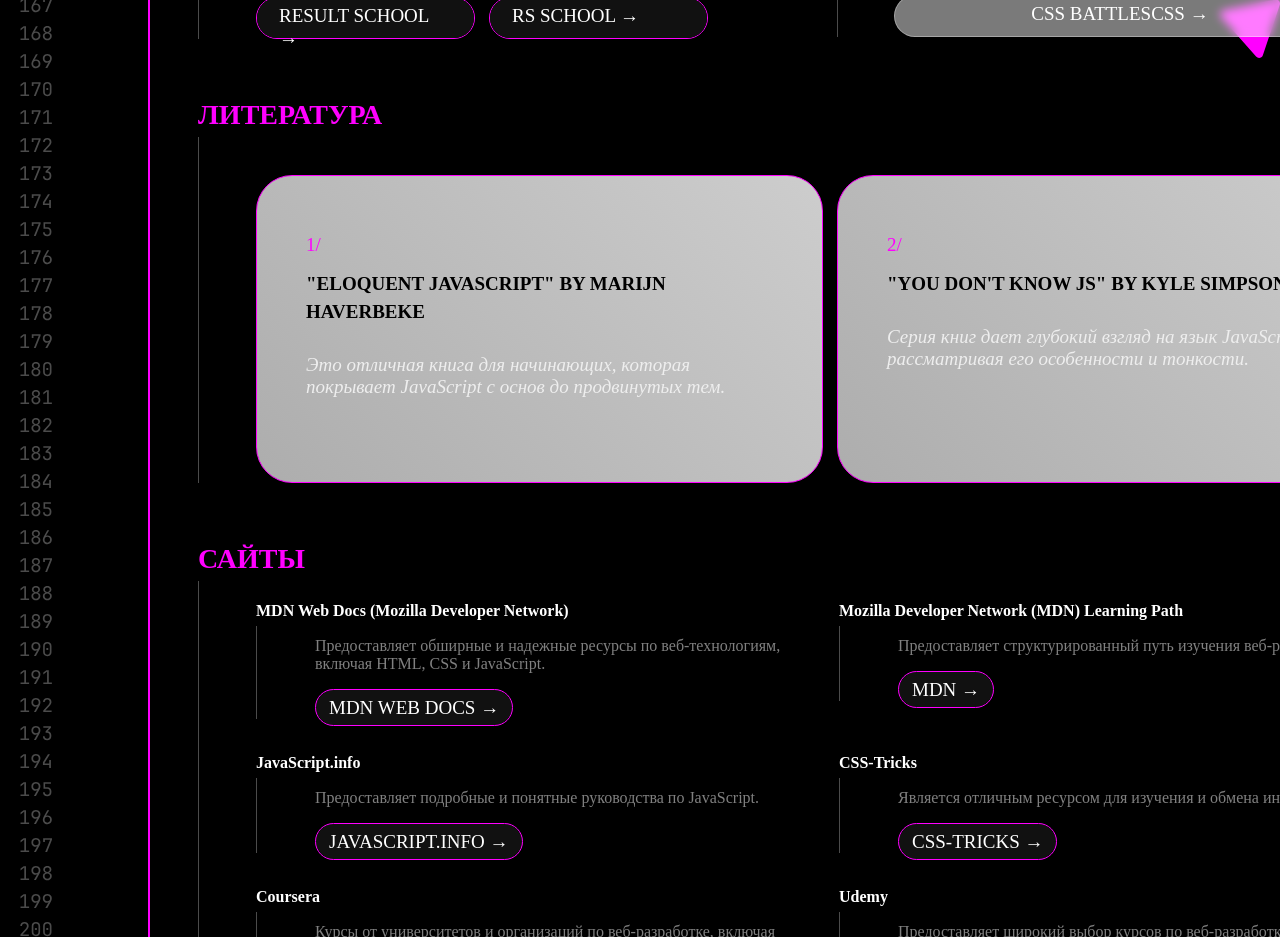
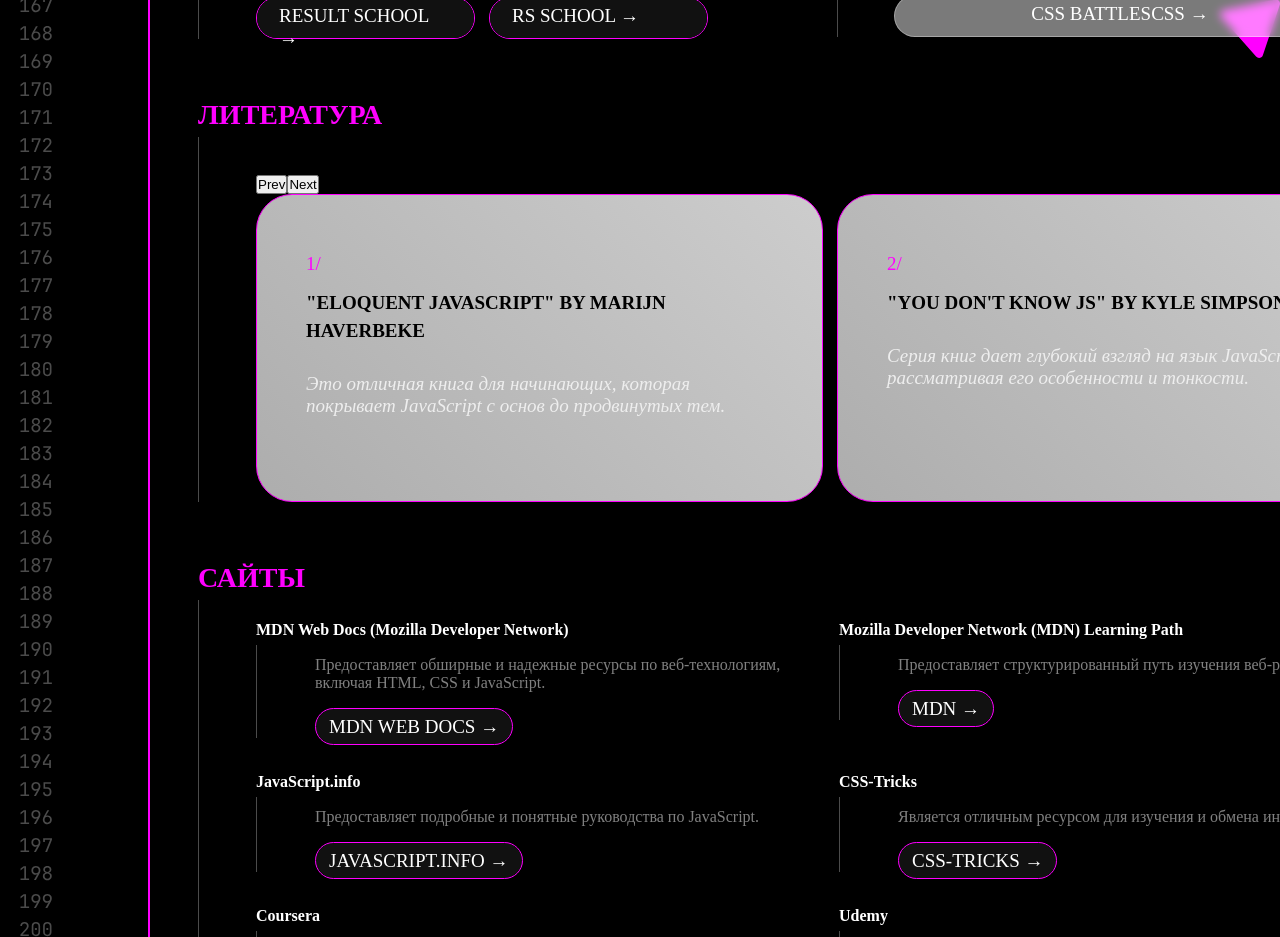
Before and after one commit to naniylid/frontend-info, a React (Vite) app: page / in a window 1280 px wide. Shown: the part 4860-5797 px from the top of the page. Built offline with nearby package versions, Linux system fonts and the light colour scheme; a web font is replaced by a local one.

Commit message:
feat: слайдер готов, нужна стилизация кнопок + добавить контент

```diff
--- a/src/components/Recommendations/Slider.tsx
+++ b/src/components/Recommendations/Slider.tsx
@@ -1,30 +1,33 @@
-// import { useState } from "react";
+import { useRef } from "react";
 import { slides } from "./types";
 import { Swiper, SwiperSlide } from "swiper/react";
+import SwiperCore from "swiper";
 import "swiper/css";
 
 const Slider: React.FC = () => {
-  // const [currentSlide, setCurrentSlide] = useState(0);
+  const swiperRef = useRef<SwiperCore | null>(null);
 
-  // const handlePrev = () => {
-  //   if (currentSlide > 0) {
-  //     setCurrentSlide(currentSlide - 1);
-  //   }
-  // };
+  const handlePrev = () => {
+    swiperRef.current?.slidePrev();
+  };
 
-  // const handleNext = () => {
-  //   if (currentSlide < slides.length - 1) {
-  //     setCurrentSlide(currentSlide + 1);
-  //   }
-  // };
+  const handleNext = () => {
+    swiperRef.current?.slideNext();
+  };
 
   return (
+    <div className="line slider-lit">
+      <button onClick={handlePrev}>Prev</button>
+      <button onClick={handleNext}>Next</button>
       <Swiper
         spaceBetween={14}
         slidesPerView={2}
+        loop
         onSlideChange={() => console.log("slide change")}
-      onSwiper={(swiper) => console.log(swiper)}
-      className="line slider-lit"
+        onSwiper={(swiper) => {
+          swiperRef.current = swiper;
+        }}
+        navigation={true}
       >
         {slides.map((slide) => (
           <SwiperSlide className="slider-card" key={slide.digit}>
@@ -34,20 +37,7 @@
           </SwiperSlide>
         ))}
       </Swiper>
-
-    // <div className="line slider-lit">
-    // <button onClick={handlePrev}>prev</button>
-    // <button onClick={handleNext}>next</button>
-    //   <div className="slider">
-    // {slides.map((slide) => (
-    //   <div className="slider-card">
-    //     <span className="slider-card--digit">{`${slide.digit}/`}</span>
-    //     <h4 className="slider-card--title">{slide.title}</h4>
-    //     <p className="slider-card--desc">{slide.desc}</p>
-    //   </div>
-    // ))}
-    //   </div>
-    // </div>
+    </div>
   );
 };
 
--- a/src/styles/pages/Recommendations.module.scss
+++ b/src/styles/pages/Recommendations.module.scss
@@ -190,14 +190,11 @@
 
   .slider-lit {
     padding: 38px 0 0 57px;
+    max-width: 1206px;
   }
   .slider {
     display: flex;
     gap: 14px;
-    // overflow-x: scroll;
-    // scroll-snap-type: x mandatory;
-    // -webkit-overflow-scrolling: touch;
-    // scroll-behavior: smooth;
 
     &-card {
       width: 567px !important;
@@ -208,10 +205,6 @@
       background: linear-gradient(44deg, #adadad 0%, #cdcdcd 100%);
       border: 1px solid $purpleColor;
       border-radius: 36px;
-
-      // scroll-snap-align: start;
-      // transform: translateX(-50%);
-      // transition: transform 0.5s, opacity 0.5s;
 
       &--digit {
         display: inline-block;
```
Lines whose indentation alone changed are shown as unchanged.
